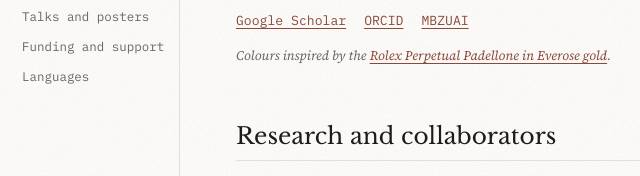
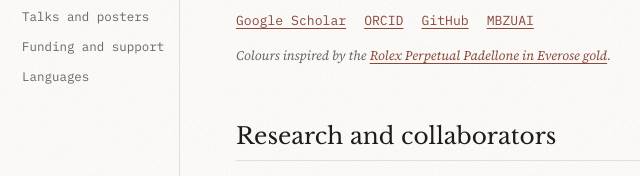
Before and after one commit to JasonBKX/JasonBKX.github.io, a plain HTML site: page index.html in a window 1280 px wide. Shown: the part 213-389 px from the top of the page, 40-680 px from the left. Drawn offline with nearby package versions, Linux system fonts and the light colour scheme.

Commit message:
Add files via upload

```diff
--- a/index.html
+++ b/index.html
@@ -135,6 +135,7 @@ footer{font-family:var(--mono);font-size:.75rem;color:var(--muted);border-top:1p
       <div class="links">
         <a href="https://scholar.google.com/citations?user=oErd7s0AAAAJ&hl=en" target="_blank" rel="noopener">Google Scholar</a>
         <a href="https://orcid.org/0009-0005-8511-5652" target="_blank" rel="noopener">ORCID</a>
+        <a href="https://github.com/JasonBKX" target="_blank" rel="noopener">GitHub</a>
         <a href="https://mbzuai.ac.ae" target="_blank" rel="noopener">MBZUAI</a>
       </div>
       <p class="inspo">Colours inspired by the <a href="https://www.rolex.com/watches/padellone/features" target="_blank" rel="noopener">Rolex Perpetual Padellone in Everose gold</a>.</p>
```
